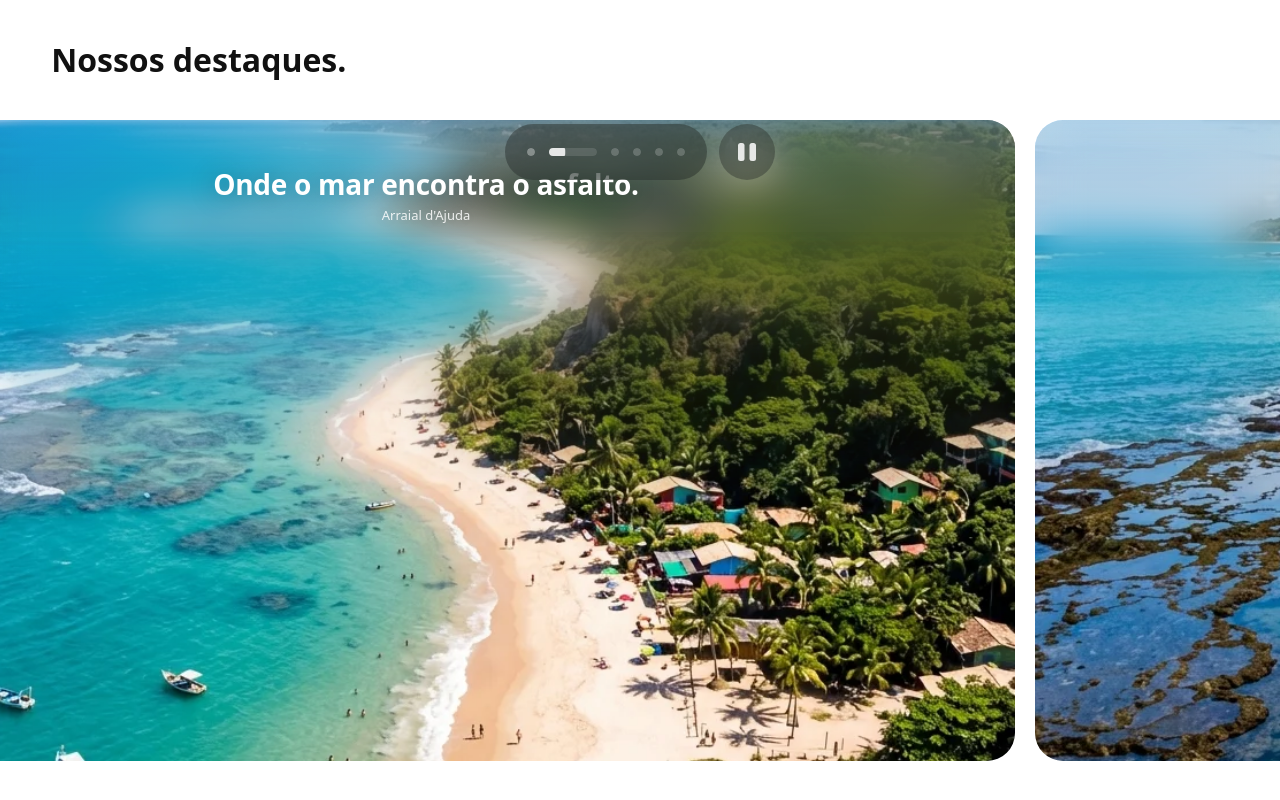
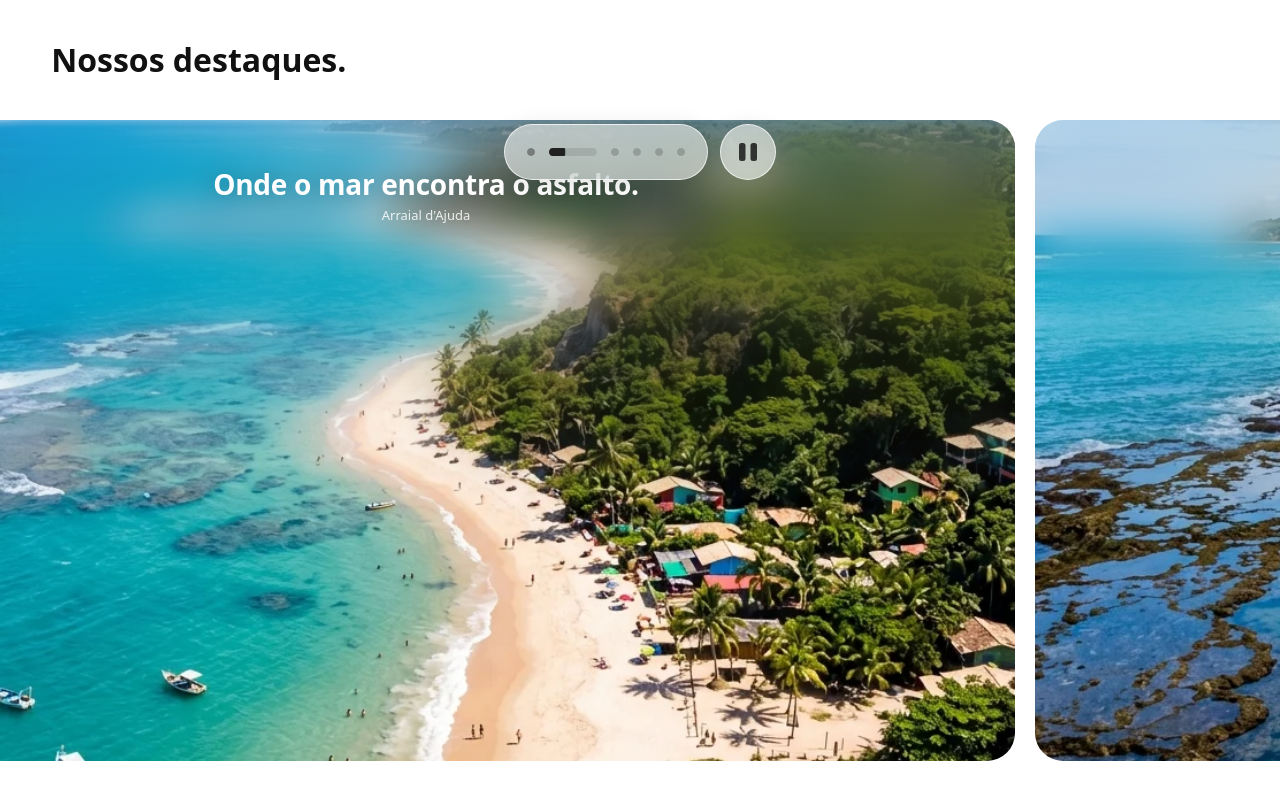
Before and after one commit to Huendelx/Tour-Porto-Seguro, a Next.js app: page / in a window 1280 px wide. Shown: the part 916-1716 px from the top of the page. Built offline with nearby package versions, Linux system fonts and the light colour scheme.

Commit message:
fix: player flutuante — glassmorphism claro, dots e ícones escuros

```diff
--- a/src/app/globals.css
+++ b/src/app/globals.css
@@ -224,13 +224,14 @@ body {
 
 .hl-loader-pill,
 .hl-play-pill {
-  background: rgba(0,0,0,0.28);
-  backdrop-filter: blur(24px);
-  -webkit-backdrop-filter: blur(24px);
-  border: none;
+  background: rgba(255,255,255,0.55);
+  backdrop-filter: blur(24px) saturate(1.4);
+  -webkit-backdrop-filter: blur(24px) saturate(1.4);
+  border: 1px solid rgba(255,255,255,0.7);
   border-radius: 999px;
   height: 56px;
   box-sizing: border-box;
+  box-shadow: 0 4px 24px rgba(0,0,0,0.12);
 }
 .hl-loader-pill {
   display: inline-flex;
@@ -257,16 +258,16 @@ body {
 }
 .hl-dot-bg {
   position: absolute; inset: 0;
-  background: rgba(255,255,255,0.2);
+  background: rgba(0,0,0,0.18);
   border-radius: 999px;
   transition: background 0.4s ease;
 }
-.hl-dot.is-done .hl-dot-bg { background: rgba(255,255,255,0.35); }
+.hl-dot.is-done .hl-dot-bg { background: rgba(0,0,0,0.35); }
 .hl-dot.is-active { width: 48px; }
-.hl-dot.is-active .hl-dot-bg { background: rgba(255,255,255,0.12); }
+.hl-dot.is-active .hl-dot-bg { background: rgba(0,0,0,0.10); }
 .hl-dot-fill {
   position: absolute; inset: 0;
-  background: rgba(255,255,255,0.85);
+  background: rgba(0,0,0,0.80);
   border-radius: 999px;
   transform-origin: left center;
   transform: scaleX(0);
@@ -278,7 +279,7 @@ body {
   display: inline-flex;
   align-items: center;
   justify-content: center;
-  color: rgba(255,255,255,0.85);
+  color: rgba(0,0,0,0.75);
   padding: 0;
   overflow: hidden;
   cursor: pointer;
```
